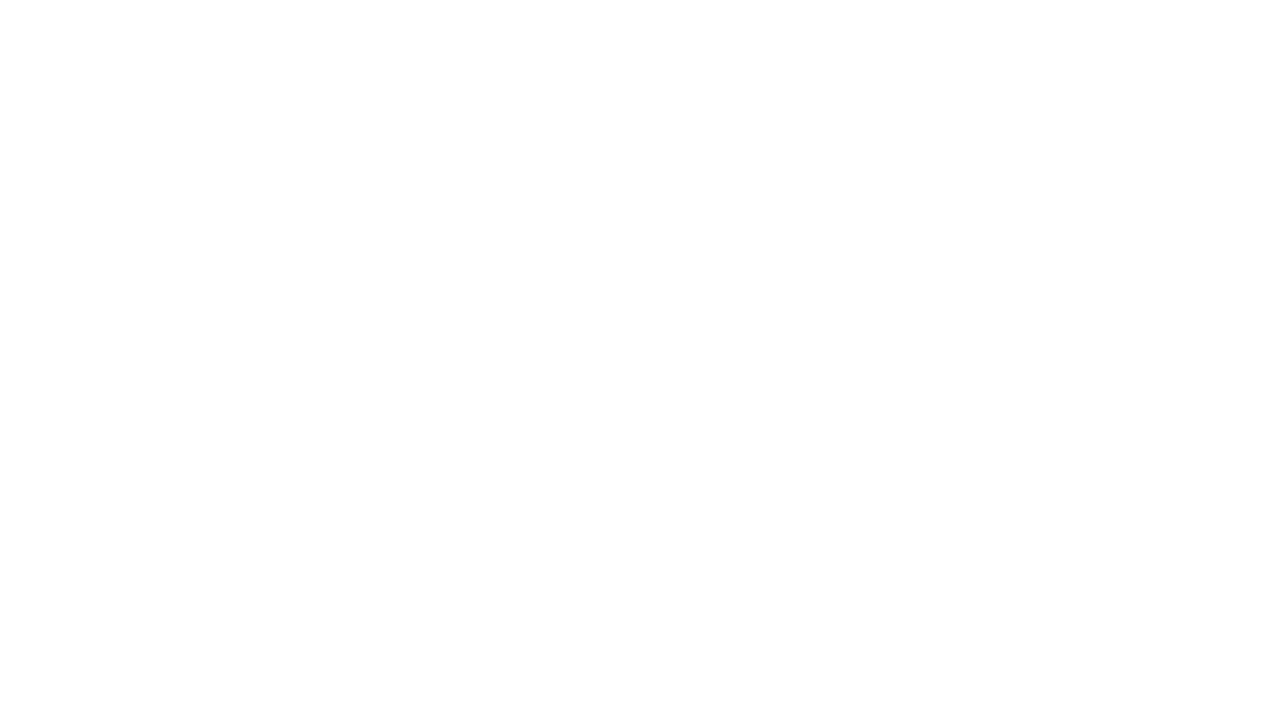
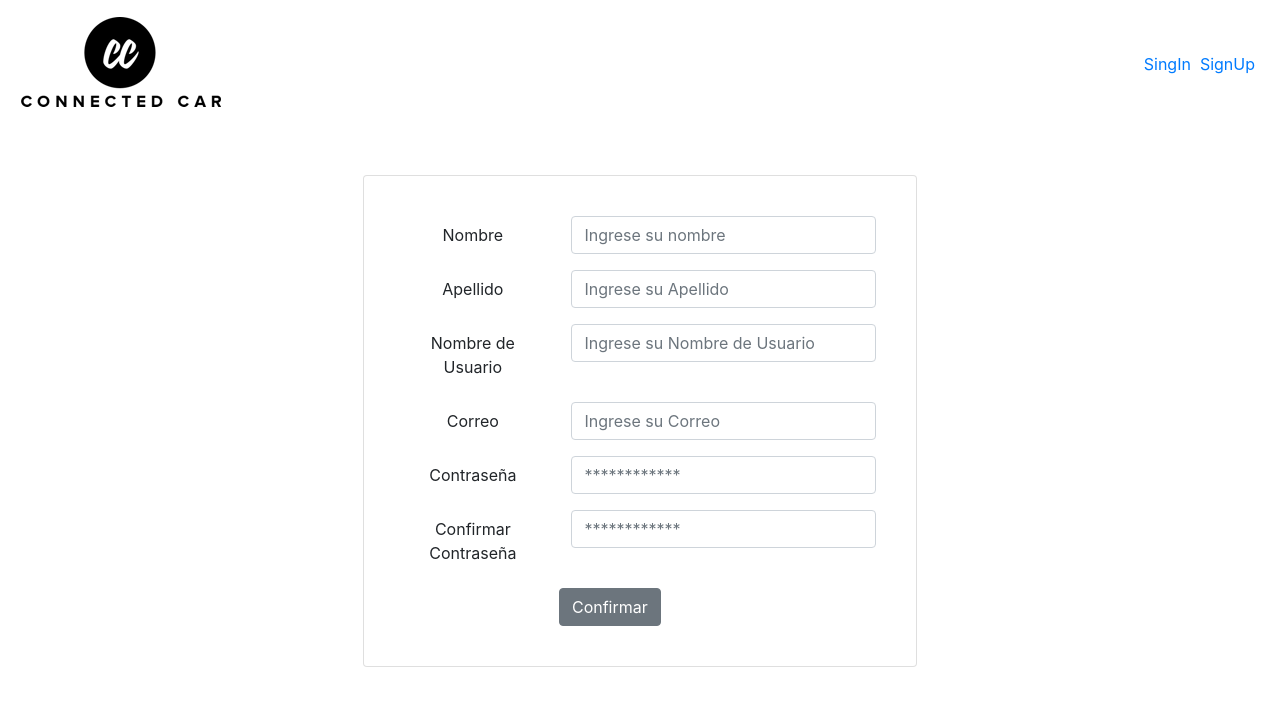
Before and after one commit to andreaescobarb/connectedcar, a React (Create React App) app: page /#/SingUp.js in a window 1280 px wide. Shown: the top 706 px of the page. Built offline with nearby package versions, Linux system fonts and the light colour scheme.

Commit message:
using routes

```diff
--- a/src/Componentes/Homepage.js
+++ b/src/Componentes/Homepage.js
@@ -1,5 +1,6 @@
 import React,{Component} from 'react';
 import Navbar from './Navbar';
+
 
 
 class Homepage extends Component{
--- a/src/Componentes/Navbar.js
+++ b/src/Componentes/Navbar.js
@@ -11,7 +11,9 @@ import {
   DropdownToggle,
   DropdownMenu,
   DropdownItem } from 'reactstrap';
+  import {Link} from 'react-router-dom';
 import logo from '../pictures/connectedcar.PNG';
+import SingIn from "./SignIn";
 
 export default class Example extends React.Component {
   constructor(props) {
@@ -36,10 +38,10 @@ export default class Example extends React.Component {
           <Collapse isOpen={this.state.isOpen} navbar>
             <Nav className="ml-auto" navbar>
               <NavItem>
-                <NavLink href="/components/">Components</NavLink>
+                <Link to={"/SignIn.js/"}>SingIn &nbsp;</Link>
               </NavItem>
               <NavItem>
-                <NavLink href="https://github.com/reactstrap/reactstrap">GitHub</NavLink>
+                <Link to={"/SingUp.js"}>SignUp &nbsp;</Link>
               </NavItem>
 
             </Nav>
--- a/src/Componentes/Routes.js
+++ b/src/Componentes/Routes.js
@@ -2,12 +2,15 @@ import React from 'react';
 import {Route,Switch} from 'react-router-dom';
 import App from '../App.js';
 import Homepage from './Homepage';
-//import SignIn from './SingIn.js';
+import SignIn from './SignIn';
+import SignUp from './SignUp';
 
 const Routes = () =>
     <App>
         <Switch>
             <Route exact path={"/Homepage.js"} component={Homepage}/>
+            <Route exact path={"/SignIn.js"} component={SignIn}/>
+            <Route exact path={"/SingUp.js"} component={SignUp}/>
             <Route exact path={"/"} component={Homepage}/>
         </Switch>
     </App>
--- /dev/null
+++ b/src/Componentes/SignIn.js
@@ -0,0 +1,64 @@
+import React from "react";
+import {
+  Card,
+  Col,
+  Button,
+  Form,
+  FormGroup,
+  Label,
+  Input,
+  FormText
+} from "reactstrap";
+import NavBar from "./Navbar.js";
+export default class SignInForm extends React.Component {
+  render() {
+    return (
+      <div>
+        <NavBar />
+        <br />
+        <br />
+        <div
+          style={{ border: "thin", display: "flex", justifyContent: "center" }}
+        >
+          <Card style={{ padding: "40px" }}>
+            <Form>
+              <FormGroup row>
+                <Label for="Nombre de Usuario" sm={4}>
+                  Nombre de Usuario
+                </Label>
+                <Col sm={8}>
+                  <Input
+                    type="username"
+                    name="username"
+                    id="username"
+                    placeholder="Ingrese su Nombre de Usuario"
+                  />
+                </Col>
+              </FormGroup>
+
+              <FormGroup row>
+                <Label for="Password" sm={4}>
+                  Contraseña
+                </Label>
+                <Col sm={8}>
+                  <Input
+                    type="password"
+                    name="password"
+                    id="password"
+                    placeholder="************"
+                  />
+                </Col>
+              </FormGroup>
+
+              <FormGroup check row>
+                <Col sm={{ size: 10, offset: 0 }}>
+                  <Button>Confirmar</Button>
+                </Col>
+              </FormGroup>
+            </Form>
+          </Card>
+        </div>
+      </div>
+    );
+  }
+}
--- /dev/null
+++ b/src/Componentes/SignUp.js
@@ -0,0 +1,111 @@
+import React from "react";
+import {
+Card,
+  Col,
+  Button,
+  Form,
+  FormGroup,
+  Label,
+  Input,
+  FormText
+} from "reactstrap";
+import NavBar from './Navbar.js';
+export default class SignInForm extends React.Component {
+  render() {
+    return (
+      <div>
+        <NavBar></NavBar>
+            <br></br><br></br>
+        <div style ={{border: 'thin', display: 'flex', justifyContent: 'center'}}>
+          <Card style={{padding: '40px'}}>
+          <Form>
+            <FormGroup row>
+              <Label for="Nombre" sm={4}>
+                Nombre
+              </Label>
+              <Col sm={8}>
+                <Input
+                  type="nombre"
+                  name="nombre"
+                  id="nombre"
+                  placeholder="Ingrese su nombre"
+                />
+              </Col>
+            </FormGroup>
+            <FormGroup row>
+              <Label for="Apellido" sm={4}>
+                Apellido
+              </Label>
+              <Col sm={8}>
+                <Input
+                  type="apellido"
+                  name="apellido"
+                  id="apellido"
+                  placeholder="Ingrese su Apellido"
+                />
+              </Col>
+            </FormGroup>
+            <FormGroup row>
+              <Label for="Nombre de Usuario" sm={4}>
+                Nombre de Usuario
+              </Label>
+              <Col sm={8}>
+                <Input
+                  type="username"
+                  name="username"
+                  id="username"
+                  placeholder="Ingrese su Nombre de Usuario"
+                />
+              </Col>
+            </FormGroup>
+            <FormGroup row>
+              <Label for="Correo" sm={4}>
+                Correo
+              </Label>
+              <Col sm={8}>
+                <Input
+                  type="correo"
+                  name="correo"
+                  id="correo"
+                  placeholder="Ingrese su Correo"
+                />
+              </Col>
+            </FormGroup>
+            <FormGroup row>
+              <Label for="Password" sm={4}>
+                Contraseña
+              </Label>
+              <Col sm={8}>
+                <Input
+                  type="password"
+                  name="password"
+                  id="password"
+                  placeholder="************"
+                />
+              </Col>
+            </FormGroup>
+            <FormGroup row>
+              <Label for="confirm password" sm={4}>
+                Confirmar Contraseña
+              </Label>
+              <Col sm={8}>
+                <Input
+                  type="password"
+                  name="password"
+                  id="password"
+                  placeholder="************"
+                />
+              </Col>
+            </FormGroup>
+            <FormGroup check row>
+              <Col sm={{ size: 10, offset: 0 }}>
+                <Button>Confirmar</Button>
+              </Col>
+            </FormGroup>
+          </Form>
+          </Card>
+        </div>
+      </div>
+    );
+  }
+}
```
